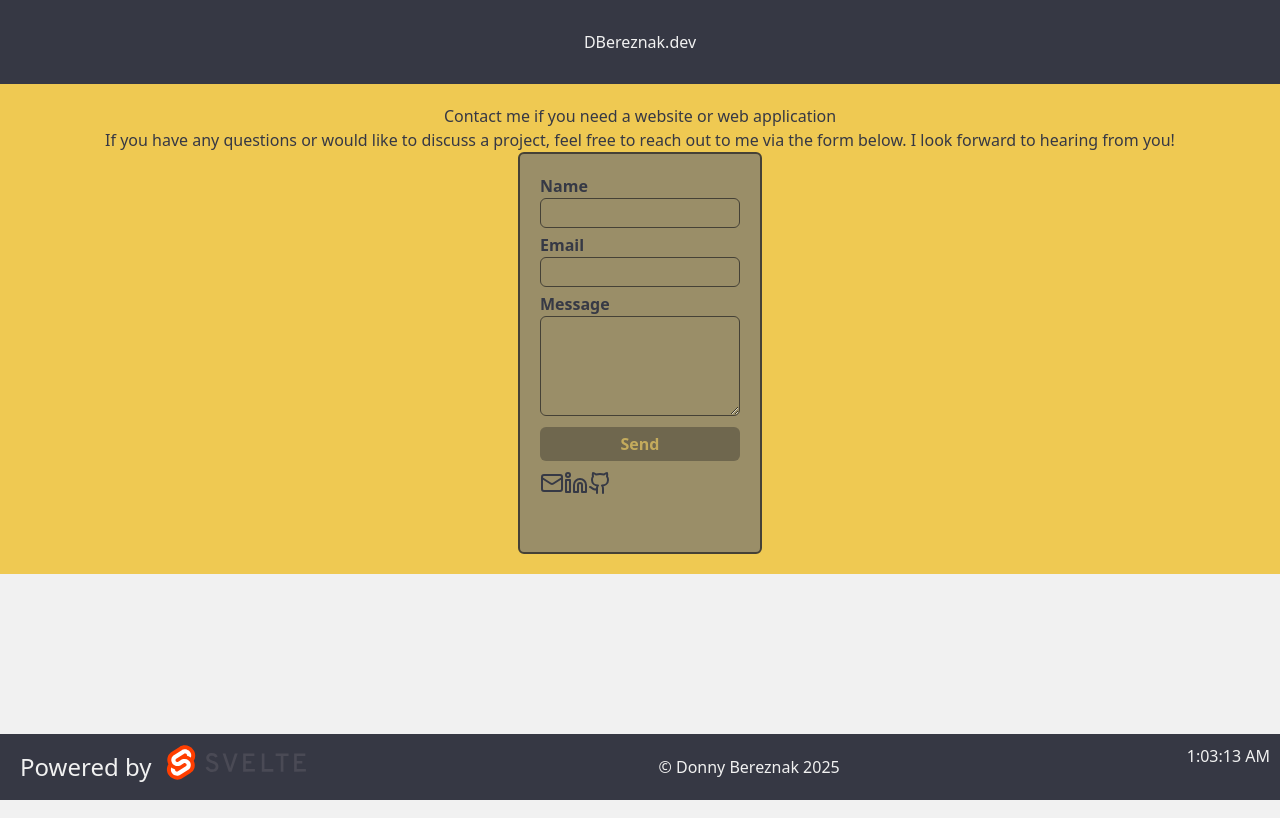
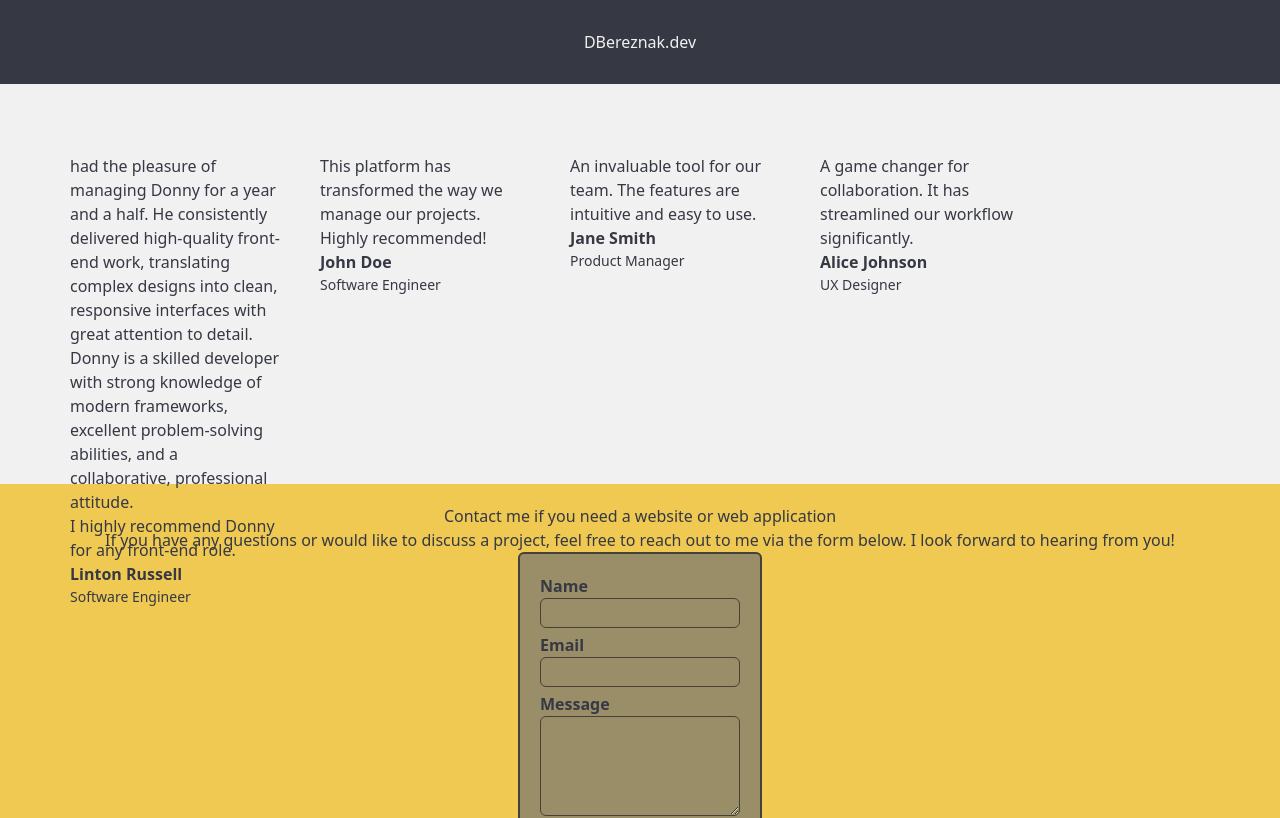
Before and after one commit to DBereznak/dbereznak.com, a SvelteKit app: page / in a window 1280 px wide. Shown: the top 818 px of the page. Built offline with nearby package versions, Linux system fonts and the light colour scheme.

Commit message:
Added card and testimonial components

```diff
--- /dev/null
+++ b/src/lib/components/Card/Card.css
@@ -0,0 +1,17 @@
+.card{
+    width: 250px;
+    height: 300px;
+    padding: 20px;
+
+& h3 {
+    font-weight: bold;
+    margin: 0;
+    padding: 0;
+}
+& h4 {
+    font-weight: normal;
+    margin: 0;
+    padding: 0;
+    font-size: 14px;
+}
+}
--- /dev/null
+++ b/src/lib/components/Card/Card.svelte
@@ -0,0 +1,11 @@
+<script lang="ts">
+    import "./Card.css";
+    let { text, role, name } = $props();
+</script>
+
+
+<div class="card">
+    {@html text}
+    <h3> { name }</h3>
+    <h4> { role }</h4>
+</div>
--- a/src/lib/components/Contact/Contact.svelte
+++ b/src/lib/components/Contact/Contact.svelte
@@ -1,6 +1,6 @@
 <script lang="ts">
     import "./Contact.css";
-    import { replaceState, goto } from "$app/navigation";
+    import { goto } from "$app/navigation";
     import { page } from "$app/state";
     import { Linkedin, Mail, Github } from '@lucide/svelte';
     let name = $state("");
@@ -27,7 +27,6 @@
                 name = "";
                 email = "";
                 message = "";
-                console.log(page)
             } else {
                 alert("Failed to send message. Please try again later.");
             }
--- a/src/lib/components/Footer/Footer.css
+++ b/src/lib/components/Footer/Footer.css
@@ -1,6 +1,4 @@
 footer {
-    position: absolute;
-    bottom: 0;
     width: 100%;
     background-color: #363844;
     color: #f1f1f1;
--- /dev/null
+++ b/src/lib/components/Testimonials/Testimonials.css
@@ -0,0 +1,6 @@
+.testimonials {
+  display: flex;
+  justify-content:flex-start;
+  align-items: center;
+  padding: 50px;
+}
--- /dev/null
+++ b/src/lib/components/Testimonials/Testimonials.svelte
@@ -0,0 +1,10 @@
+<script>
+ import "./Testimonials.css"
+ import testimonials from "./testimonials";
+ import Card from "$lib/components/Card/Card.svelte";
+</script>
+<section class="testimonials">
+    {#each Object.entries(testimonials) as [key, value]}
+    <Card text={value.testimonial} role={value.role} name={value.name} />
+    {/each}
+</section>
--- /dev/null
+++ b/src/lib/components/Testimonials/testimonials.ts
@@ -0,0 +1,30 @@
+const testimonials = [
+        {
+        name: "Linton Russell",
+        role: "Software Engineer",
+        company: "Steampunk",
+        testimonial: `<p>had the pleasure of managing Donny for a year and a half. He consistently delivered high-quality front-end work, translating complex designs into clean, responsive interfaces with great attention to detail.</p>
+                      <p>Donny is a skilled developer with strong knowledge of modern frameworks, excellent problem-solving abilities, and a collaborative, professional attitude.</p>
+                      <p>I highly recommend Donny for any front-end role.<p>`,
+    },
+    {
+        name: "John Doe",
+        role: "Software Engineer",
+        company: "Tech Solutions",
+        testimonial: `<p>This platform has transformed the way we manage our projects. Highly recommended!</p>`,
+    },
+    {
+        name: "Jane Smith",
+        role: "Product Manager",
+        company: "Innovatech",
+        testimonial: `<p>An invaluable tool for our team. The features are intuitive and easy to use.</p>`,
+    },
+    {
+        name: "Alice Johnson",
+        role: "UX Designer",
+        company: "Creative Minds",
+        testimonial: `A game changer for collaboration. It has streamlined our workflow significantly.</p>`,
+    },
+];
+
+export default testimonials;
--- /dev/null
+++ b/src/routes/+layout.svelte
@@ -0,0 +1,11 @@
+<script lang="ts">
+    import "../lib/global.css";
+    import Footer from "$lib/components/Footer/Footer.svelte";
+    import Header from "$lib/components/Header/Header.svelte";
+
+    let { children } = $props();
+
+</script>
+<Header />
+{@render children()}
+<Footer />
--- a/src/routes/+page.svelte
+++ b/src/routes/+page.svelte
@@ -1,9 +1,6 @@
 <script lang="ts">
-    import "../lib/global.css";
-    import Footer from "$lib/components/Footer/Footer.svelte";
-    import Header from "$lib/components/Header/Header.svelte";
   import Contact from "$lib/components/Contact/Contact.svelte";
+  import Testimonials from "$lib/components/Testimonials/Testimonials.svelte";
 </script>
-<Header />
+<Testimonials />
 <Contact />
-<Footer />
```
